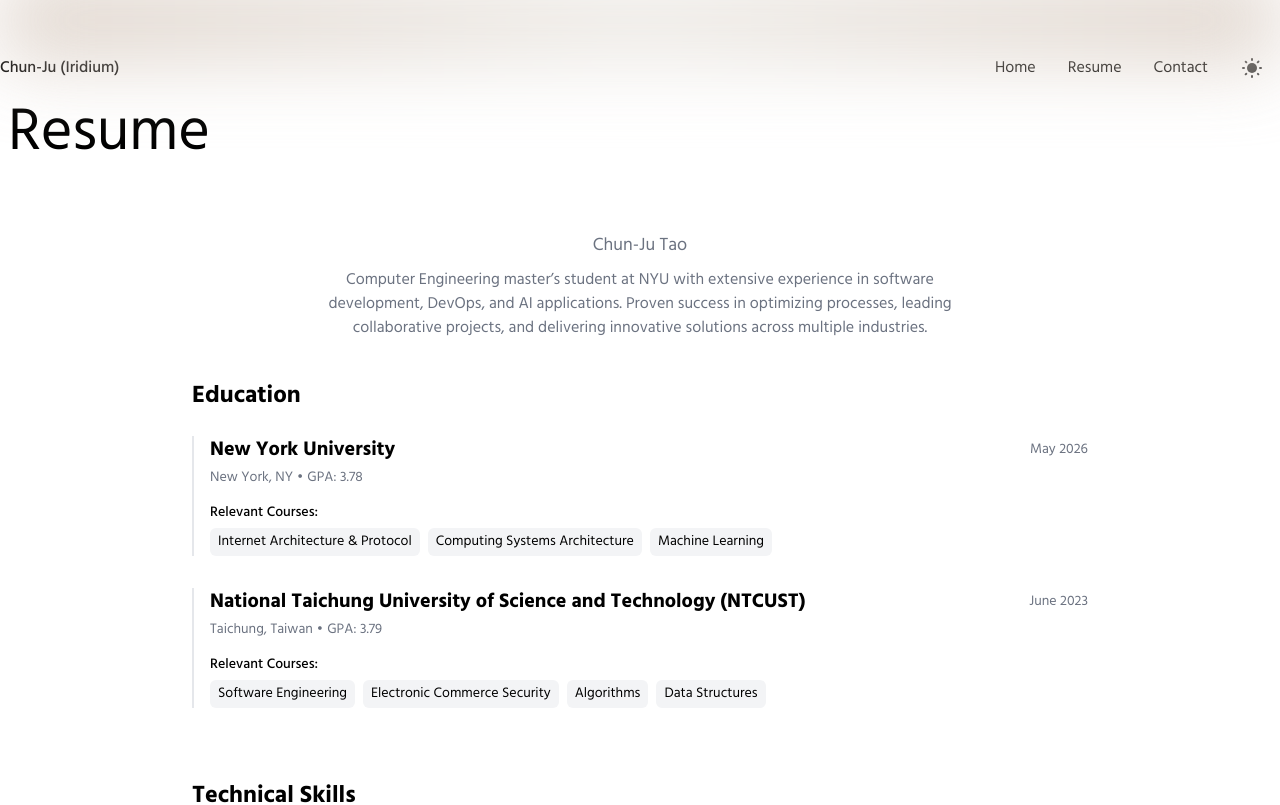
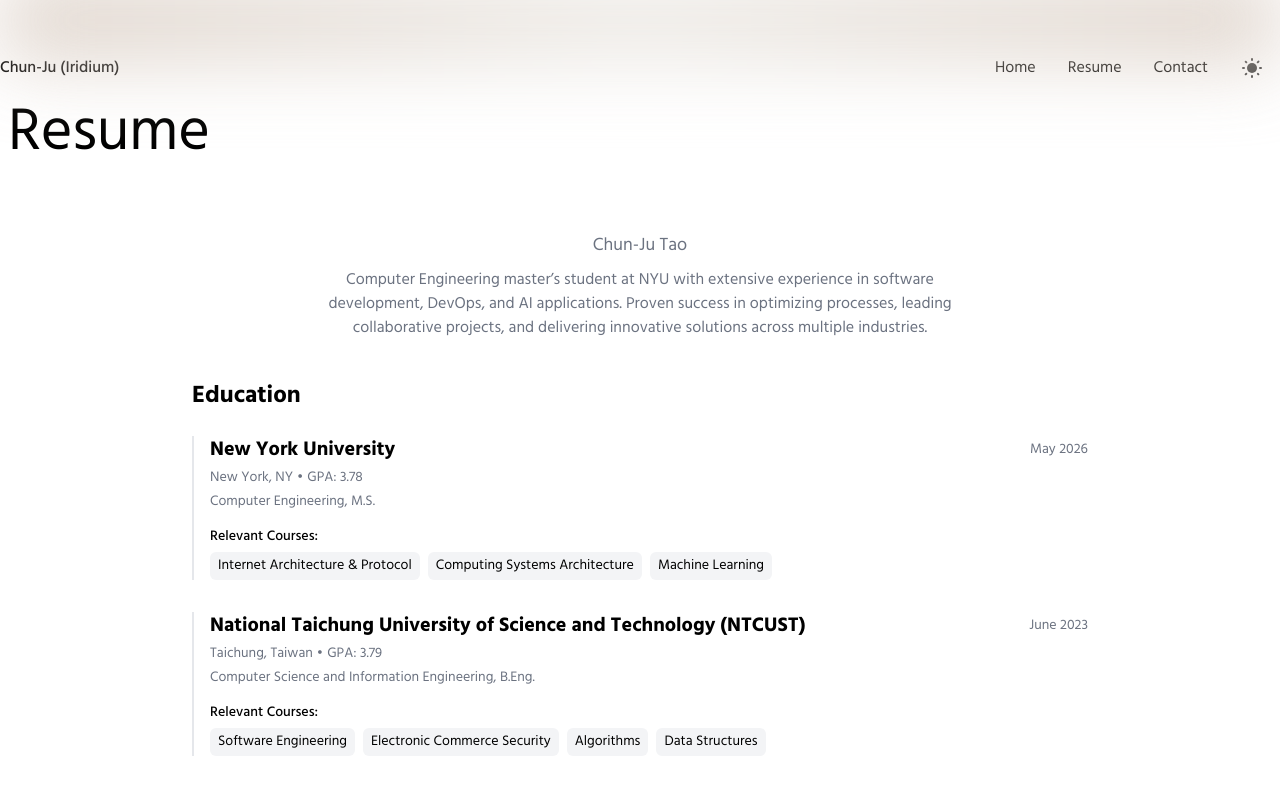
Before and after one commit to iridiumtao/iridiumtao.github.io, a Next.js app: page /resume in a window 1280 px wide. Shown: the top 805 px of the page. Built offline with nearby package versions, Linux system fonts and the light colour scheme.

Commit message:
Added major in Education section in resume page

```diff
--- a/data/portfolio.json
+++ b/data/portfolio.json
@@ -129,7 +129,7 @@
         "universityName": "New York University",
         "universityDate": "May 2026",
         "location": "New York, NY",
-        "degree": "MS in Computer Engineering",
+        "degree": "Computer Engineering, M.S.",
         "gpa": "3.78",
         "relevantCoursework": [
           "Internet Architecture & Protocol",
@@ -142,7 +142,7 @@
         "universityName": "National Taichung University of Science and Technology (NTCUST)",
         "universityDate": "June 2023",
         "location": "Taichung, Taiwan",
-        "degree": "BEng in Computer Science and Information Engineering (CSIE)",
+        "degree": "Computer Science and Information Engineering, B.Eng.",
         "gpa": "3.79",
         "relevantCoursework": [
           "Software Engineering",
--- a/pages/resume.js
+++ b/pages/resume.js
@@ -93,6 +93,9 @@
                   )}
                 </div>
 
+                <p className="text-gray-500 dark:text-gray-400 text-sm mt-1">
+                  {edu.degree}
+                </p>
 
                 <p className="mt-2 text-gray-600 dark:text-gray-300">
                   {edu.universityPara}
```
